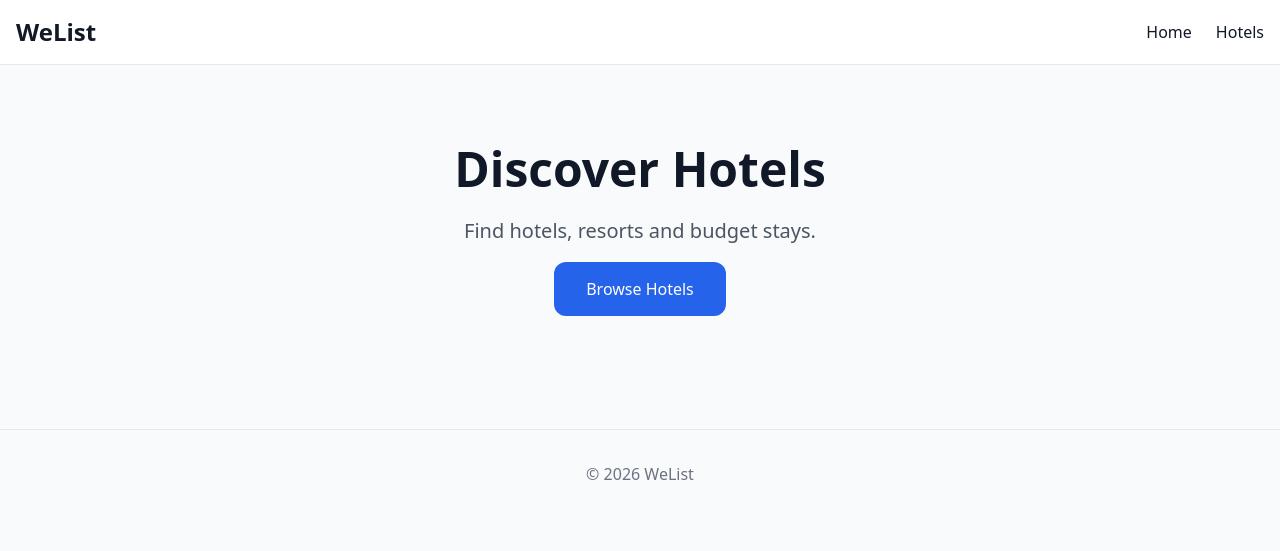
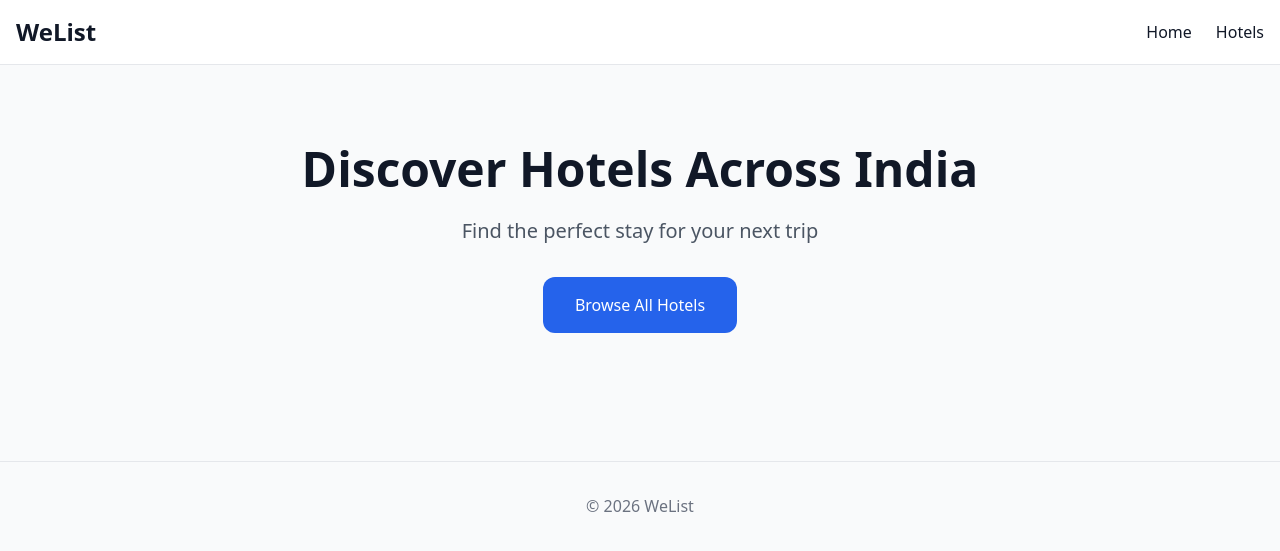
Before and after one commit to welisttop/welisttop.github.io, a Jekyll site: the page built from index.html, in a window 1280 px wide. Shown: the top 551 px of the page. Built offline with Jekyll 4.4.1, drawn with Linux system fonts in a browser that asks for light colours; nearby versions of some CDN libraries.

Commit message:
Please enter the commit message for your changes. Lines starting  with '' will be ignored, and an empty message aborts the commit.
 On branch main
 Your branch is up to date with 'origin/main'.

 Changes to be committed:
	modified:   .github/workflows/build.yml
	modified:   _config.yml
	modified:   _layouts/hotel.html
	modified:   hotels/index.html
	modified:   index.html
	modified:   package.json
	modified:   scripts/generate.js

```diff
--- a/_config.yml
+++ b/_config.yml
@@ -3,14 +3,10 @@ description: Hotel Directory
 baseurl: ""
 url: "https://welist.top"
 
-collections:
-  b:
-    output: true
-    permalink: /b/:name/
 
 defaults:
   - scope:
-      path: ""
-      type: "b"
+      path: "b/*"
     values:
       layout: hotel
+      permalink: /:path/
--- a/index.html
+++ b/index.html
@@ -1,23 +1,19 @@
 ---
 layout: default
-title: WeList
+title: WeList - Hotel Directory
 ---
 
 <section class="max-w-7xl mx-auto px-4 py-20 text-center">
-
   <h1 class="text-5xl font-bold mb-6">
-    Discover Hotels
+    Discover Hotels Across India
   </h1>
 
   <p class="text-xl text-gray-600 mb-8">
-    Find hotels, resorts and budget stays.
+    Find the perfect stay for your next trip
   </p>
 
-  <a
-    href="/hotels/"
-    class="bg-blue-600 text-white px-8 py-4 rounded-xl"
-  >
-    Browse Hotels
+  <a href="/hotels/"
+     class="bg-blue-600 text-white px-8 py-4 rounded-xl inline-block hover:bg-blue-700">
+    Browse All Hotels
   </a>
-
 </section>
--- a/package.json
+++ b/package.json
@@ -1,6 +1,9 @@
 {
   "name": "welist",
   "version": "1.0.0",
+  "scripts": {
+    "generate": "node scripts/generate.js"
+  },
   "dependencies": {
     "csv-parser": "^3.0.0"
   }
```
Also changed, not shown: _layouts/hotel.html (+2 -40 lines), hotels/index.html (+14 -30 lines), scripts/generate.js (+49 -18 lines), .github/workflows/build.yml.
